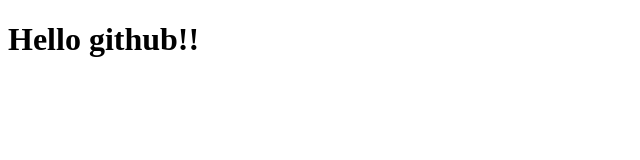
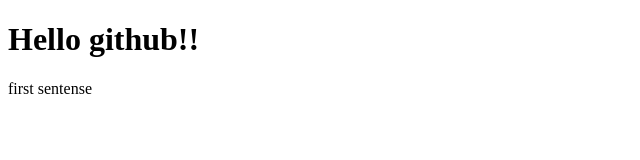
Before and after one commit to 1a1k1b5/sample, a plain HTML site: page index.html in a window 1280 px wide. Shown: the whole page, without its empty margins (0-640 px from the left). Drawn offline with Linux system fonts and the light colour scheme.

```diff
--- a/index.html
+++ b/index.html
@@ -7,5 +7,6 @@
 </head>
 <body>
     <h1>Hello github!!</h1>
+    <p>first sentense</p>
 </body>
 </html>
```
